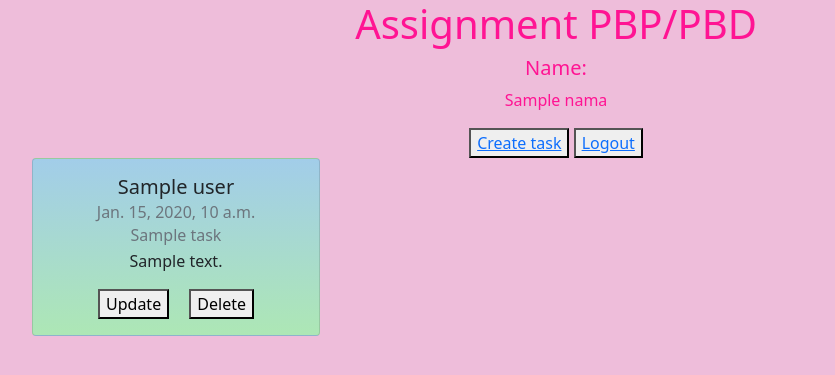
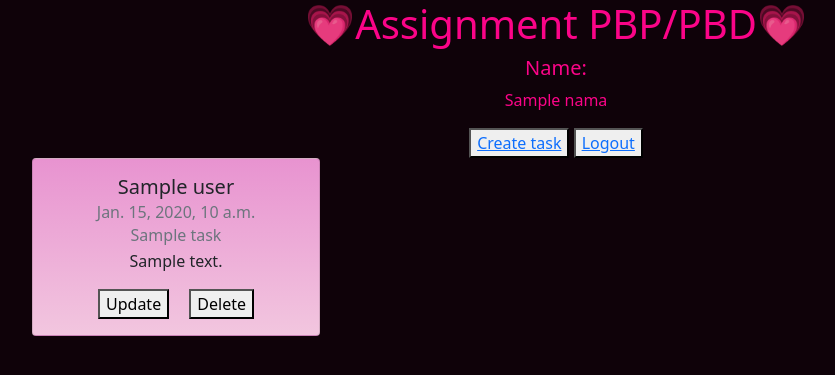
Before and after one commit to rebekaalma/Lab02, a Django app: template todolist/templates/todolist.html in a window 1280 px wide. Shown: the top 375 px of the page, without its empty margins (84-919 px from the left). Run offline with Django 3.2, Linux system fonts and the light colour scheme; the template is opened without the code that fills it: most values are stand-ins (such as "Sample title", 1, 10 or a date in 2020).

Commit message:
Tugas 5 readme on progress

```diff
--- a/todolist/templates/login.html
+++ b/todolist/templates/login.html
@@ -18,7 +18,7 @@
 
               <div class="mb-md-5 mt-md-4 pb-5">
 
-                <h2 class="fw-bold mb-2 text-uppercase">Login</h2>
+                <h2 class="fw-bold mb-2 text-uppercase">💗Login💗</h2>
                 <p class="text-white-50 mb-5">Please enter your username and password!</p>
 
                 <form method="post" action="">
--- a/todolist/templates/register.html
+++ b/todolist/templates/register.html
@@ -15,7 +15,7 @@
         <div class="col-12 col-lg-9 col-xl-7">
           <div class="card shadow-2-strong card-registration" style="border-radius: 15px;">
             <div class="card-body p-4 p-md-5">
-              <h3 class="mb-4 pb-2 pb-md-0 mb-md-5">Registration Form</h3>
+              <h3 class="mb-4 pb-2 pb-md-0 mb-md-5">💗Registration Form💗</h3>
               <form method="POST" action="">
                 {%csrf_token%}
 
--- a/todolist/templates/todolist.html
+++ b/todolist/templates/todolist.html
@@ -2,9 +2,9 @@
 
  {% block content %}
 
-<center style="color: deeppink">
+<center style="color: rgb(251, 4, 136)">
 
-    <h1> Assignment PBP/PBD</h1>
+    <h1> 💗Assignment PBP/PBD💗 </h1>
 
     <h5>Name: </h5>
     <p>{{nama}}</p>
@@ -15,14 +15,14 @@
 </center>
 
 <style> body{
-    background-color:rgb(238, 189, 218);
+    background-color:rgb(15, 2, 9);
 }
 .table{
     margin: 0 auto;
 }
 
 .card {
-  background: linear-gradient(to bottom, #a2cde9 0%, #ade7b5 100%);
+  background: linear-gradient(to bottom, #e893d0 0%, #f2c6df 100%);
 }
 
 </style>
```
